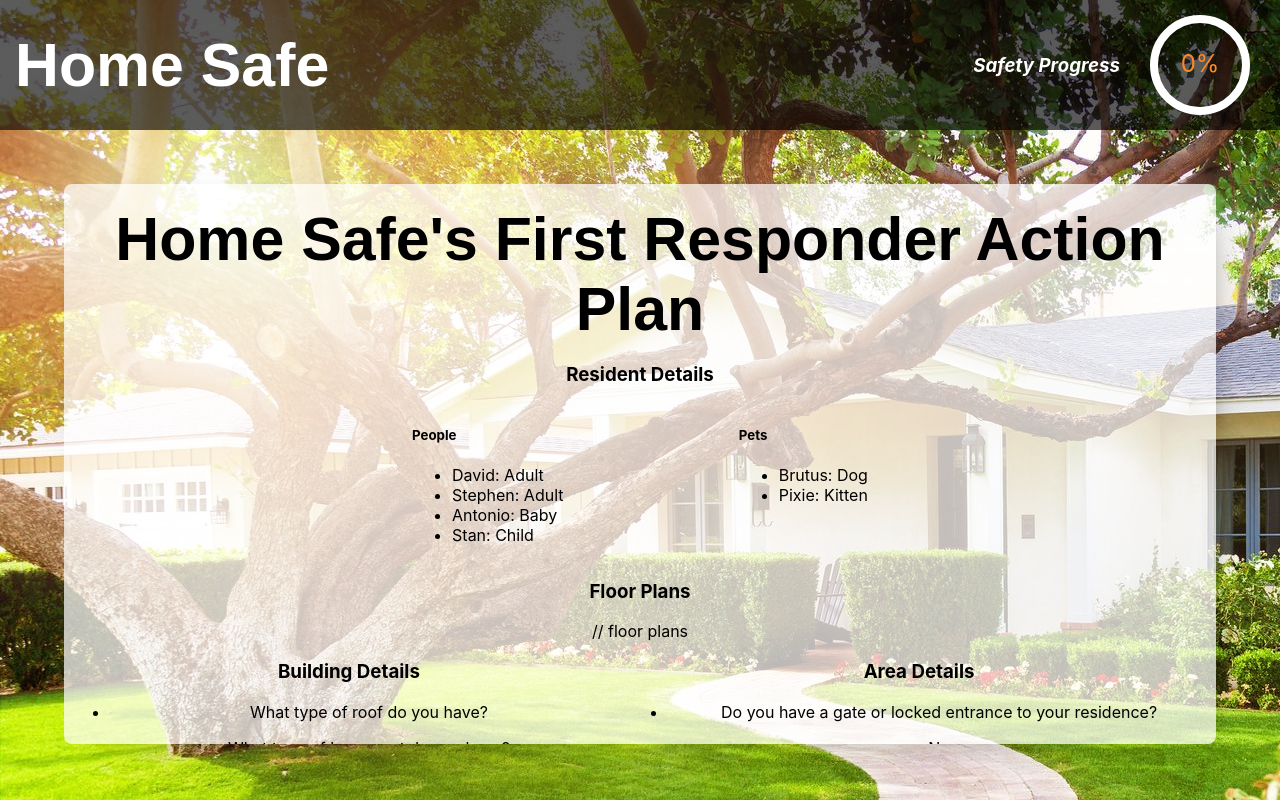
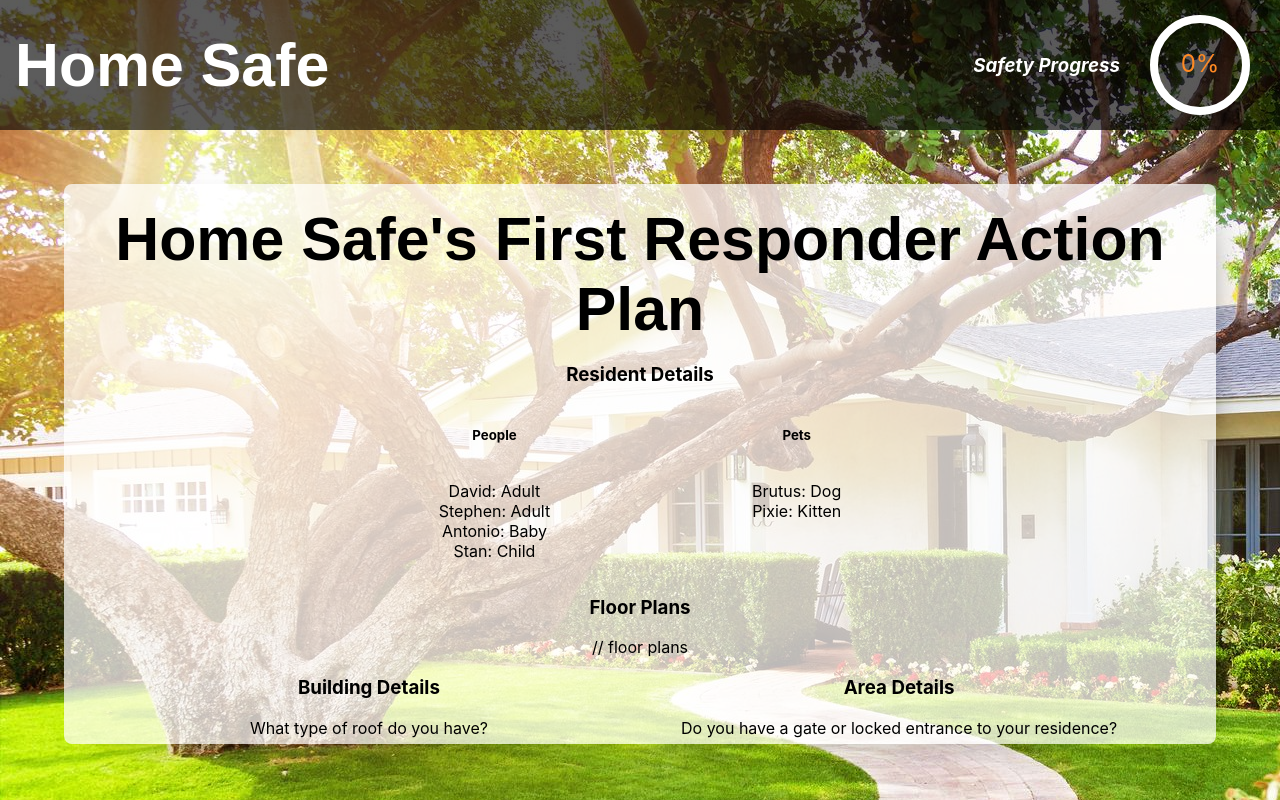
Before and after one commit to baldm0mma/home-safe, a React (Create React App) app: page /responderPlan in a window 1280 px wide. Built offline with nearby package versions, Linux system fonts and the light colour scheme; a web font is replaced by a local one.

Commit message:
finalize plan styling

```diff
--- a/src/Containers/FirstResponderPlan/FirstResponderPlan.js
+++ b/src/Containers/FirstResponderPlan/FirstResponderPlan.js
@@ -50,11 +50,11 @@ export const FirstResponderPlan = ({ details }) => {
       <div className='resident-container'>
         <h3>Resident Details</h3>
         <div className='people-pets'>
-          <div>
+          <div className='people'>
             <h5>People</h5>
             <ul>{displayPeople()}</ul>
           </div>
-          <div>
+          <div className='pets'>
             <h5>Pets</h5>
             <ul>{displayPets()}</ul>
           </div>
--- a/src/Containers/FirstResponderPlan/FirstResponderPlan.scss
+++ b/src/Containers/FirstResponderPlan/FirstResponderPlan.scss
@@ -1,6 +1,6 @@
 .plan-container {
   border-radius: 8px;
-  box-shadow: 10px 10px 40px -28px rgba(0,0,0,0.75);
+  box-shadow: 10px 10px 40px -28px rgba(0, 0, 0, 0.75);
   background: rgba(255, 255, 255, 0.719);
   margin-top: 23vh;
   height: 70vh;
@@ -25,7 +25,6 @@
 
 .people-pets {
   display: flex;
-  align-content: space-between;
   width: 100%;
   justify-content: space-evenly;
 }
@@ -49,3 +48,22 @@
 .buildingDetails-container {
   text-align: center;
 }
+
+.people {
+  text-align: center;
+  display: flex;
+  flex-direction: column;
+  align-items: center;
+}
+
+.pets {
+  text-align: center;
+  display: flex;
+  flex-direction: column;
+  align-items: center;
+}
+
+ul {
+  list-style: none;
+  padding: 0;
+}
```
